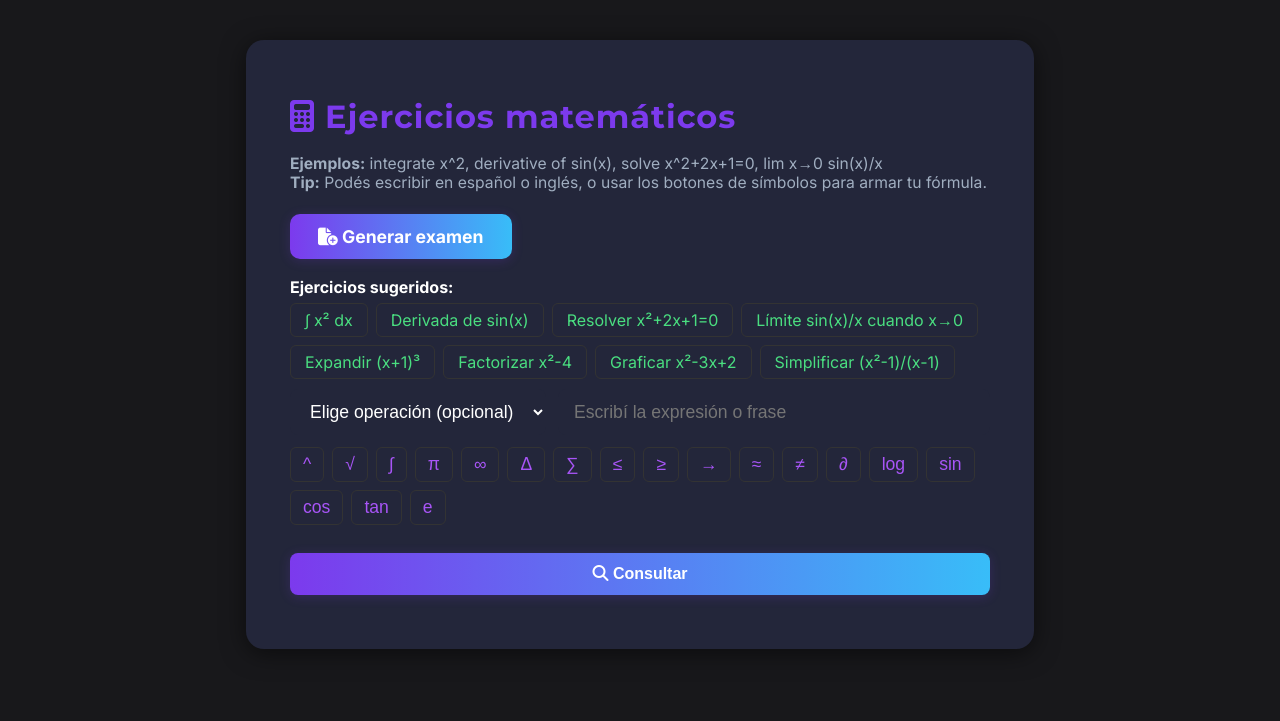
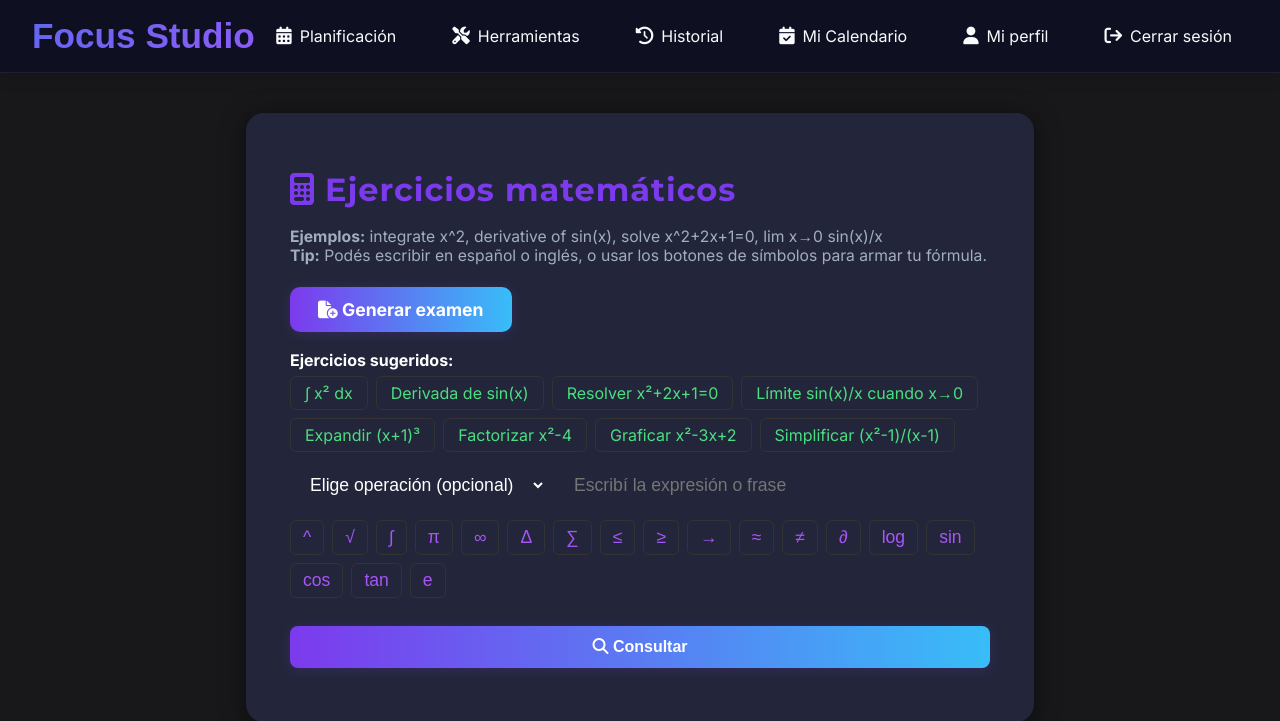
Before and after one commit to Bautiballatore/Focus, a Flask app: page /wolfram in a window 1280 px wide. Shown: the top 721 px of the page. Run offline with Flask 3, Linux system fonts and the light colour scheme; a user stored in the database is signed in.

Commit message:
✨ Estandarizar navbar y arreglar favicon - Navbar unificada en base.html y wolfram.html - Context processor con logs de debug - Ruta /favicon.ico para evitar errores 404 - Mejoras en autenticación y templates

```diff
--- a/Templates/wolfram.html
+++ b/Templates/wolfram.html
@@ -140,6 +140,144 @@
             padding: 12px 16px;
             margin-top: 18px;
         }
+
+        /* Enhanced Navbar */
+        .navbar {
+            display: flex;
+            justify-content: space-between;
+            align-items: center;
+            padding: 16px 32px;
+            background: rgba(15, 15, 35, 0.95);
+            backdrop-filter: blur(20px);
+            border-bottom: 1px solid rgba(148, 163, 184, 0.1);
+            position: sticky;
+            top: 0;
+            z-index: 1000;
+            box-shadow: 0 4px 16px rgba(0, 0, 0, 0.15);
+            transition: all 0.3s ease;
+        }
+
+        .navbar-brand {
+            font-family: 'Poppins', sans-serif;
+            font-size: 2.2rem;
+            font-weight: 800;
+            background: linear-gradient(135deg, #6366f1 0%, #8b5cf6 100%);
+            background-clip: text;
+            -webkit-background-clip: text;
+            color: transparent;
+            text-decoration: none;
+            transition: all 0.3s ease;
+            position: relative;
+        }
+
+        .navbar-brand::after {
+            content: '';
+            position: absolute;
+            bottom: -2px;
+            left: 0;
+            width: 0;
+            height: 2px;
+            background: linear-gradient(135deg, #6366f1 0%, #8b5cf6 100%);
+            transition: width 0.3s ease;
+        }
+
+        .navbar-brand:hover::after {
+            width: 100%;
+        }
+
+        .navbar-nav {
+            display: flex;
+            align-items: center;
+            gap: 24px;
+        }
+
+        .navbar-nav a {
+            color: #f8fafc;
+            text-decoration: none;
+            font-weight: 500;
+            padding: 8px 16px;
+            border-radius: 8px;
+            transition: all 0.3s ease;
+            position: relative;
+            display: flex;
+            align-items: center;
+            gap: 8px;
+        }
+
+        .navbar-nav a::before {
+            content: '';
+            position: absolute;
+            top: 0;
+            left: 0;
+            right: 0;
+            bottom: 0;
+            background: linear-gradient(135deg, #6366f1 0%, #8b5cf6 100%);
+            border-radius: 8px;
+            opacity: 0;
+            transition: opacity 0.3s ease;
+            z-index: -1;
+        }
+
+        .navbar-nav a:hover {
+            color: white;
+            transform: translateY(-2px);
+            box-shadow: 0 0 20px rgba(99, 102, 241, 0.3);
+        }
+
+        .navbar-nav a:hover::before {
+            opacity: 1;
+        }
+
+        .navbar-nav a i {
+            font-size: 1.1em;
+        }
+
+        /* Dropdown Menu */
+        .dropdown {
+            position: relative;
+        }
+
+        .dropdown-toggle {
+            cursor: pointer;
+        }
+
+        .dropdown-menu {
+            position: absolute;
+            top: 100%;
+            left: 0;
+            background: #1a1a2e;
+            border: 1px solid rgba(148, 163, 184, 0.1);
+            border-radius: 12px;
+            box-shadow: 0 8px 32px rgba(0, 0, 0, 0.2);
+            min-width: 200px;
+            opacity: 0;
+            visibility: hidden;
+            transform: translateY(-10px);
+            transition: all 0.3s ease;
+            z-index: 1001;
+        }
+
+        .dropdown:hover .dropdown-menu {
+            opacity: 1;
+            visibility: visible;
+            transform: translateY(0);
+        }
+
+        .dropdown-menu a {
+            display: block;
+            padding: 12px 16px;
+            border-radius: 0;
+            border-bottom: 1px solid rgba(148, 163, 184, 0.1);
+        }
+
+        .dropdown-menu a:last-child {
+            border-bottom: none;
+        }
+
+        /* Ajustar el body para la navbar */
+        body {
+            padding-top: 0;
+        }
     </style>
     <script>
         function insertSymbol(symbol) {
@@ -154,6 +292,53 @@
     </script>
 </head>
 <body>
+    <!-- Navigation Bar -->
+    <nav class="navbar">
+        <a href="{{ url_for('index') }}" class="navbar-brand">Focus Studio</a>
+        <div class="navbar-nav">
+            <a href="{{ url_for('planificacion') }}">
+                <i class="fa-solid fa-calendar-days"></i> Planificación
+            </a>
+            <div class="dropdown">
+                <a href="#" class="dropdown-toggle">
+                    <i class="fa-solid fa-tools"></i> Herramientas
+                </a>
+                <div class="dropdown-menu">
+                    <a href="{{ url_for('generar') }}">
+                        <i class="fa-solid fa-file-lines"></i> Generar exámenes
+                    </a>
+                    <a href="{{ url_for('wolfram_query') }}">
+                        <i class="fa-solid fa-calculator"></i> Ejercicios matemáticos
+                    </a>
+                    <a href="{{ url_for('como_funciona') }}">
+                        <i class="fa-solid fa-question-circle"></i> Cómo funciona
+                    </a>
+                </div>
+            </div>
+            {% if current_user.is_authenticated %}
+                <a href="{{ url_for('historial') }}">
+                    <i class="fa-solid fa-history"></i> Historial
+                </a>
+                <a href="{{ url_for('mi_calendario') }}">
+                    <i class="fa-solid fa-calendar-check"></i> Mi Calendario
+                </a>
+                <a href="{{ url_for('perfil') }}">
+                    <i class="fa-solid fa-user"></i> Mi perfil
+                </a>
+                <a href="{{ url_for('logout') }}">
+                    <i class="fa-solid fa-arrow-right-from-bracket"></i> Cerrar sesión
+                </a>
+            {% else %}
+                <a href="{{ url_for('login') }}">
+                    <i class="fa-solid fa-right-to-bracket"></i> Iniciar sesión
+                </a>
+                <a href="{{ url_for('registro') }}">
+                    <i class="fa-solid fa-user-plus"></i> Registrarse
+                </a>
+            {% endif %}
+        </div>
+    </nav>
+
     <div class="container">
         <h1><i class="fa-solid fa-calculator"></i> Ejercicios matemáticos</h1>
         <div class="sugerencias">
--- a/app.py
+++ b/app.py
@@ -38,24 +38,28 @@ app.config['SESSION_COOKIE_DOMAIN'] = None  # No restringir dominio
 @app.context_processor
 def inject_user():
     """Inyectar información del usuario en todos los templates"""
-    if is_authenticated():
-        current_user = get_current_user()
-
+    # Verificar directamente la sesión de Flask
+    has_user_id = 'user_id' in session
+    has_user_email = 'user_email' in session
+    is_auth = has_user_id and has_user_email
+
+    print(f"🔍 Context processor - has_user_id: {has_user_id}, has_user_email: {has_user_email}, is_auth: {is_auth}")
+
+    if is_auth:
         # Obtener información adicional del usuario desde Supabase
         try:
             if supabase:
-                # Obtener datos del usuario desde la tabla usuarios
-                user_response = supabase.table('usuarios').select('*').eq('id', current_user['id']).execute()
+                user_response = supabase.table('usuarios').select('*').eq('id', session.get('user_id')).execute()
                 if user_response.data:
                     user_data = user_response.data[0]
                     return {
                         'current_user': {
-                            'id': current_user['id'],
-                            'email': current_user['email'],
-                            'nombre': current_user['nombre'],
+                            'id': session.get('user_id'),
+                            'email': session.get('user_email'),
+                            'nombre': session.get('user_nombre'),
                             'fecha_registro': datetime.fromisoformat(user_data.get('fecha_registro', datetime.utcnow().isoformat()).replace('Z', '+00:00')),
                             'como_nos_conociste': user_data.get('como_nos_conociste'),
-                            'uso_plataforma': user_data.get('plataforma_uso'),
+                            'plataforma_uso': user_data.get('plataforma_uso'),
                             'preguntas_completadas': user_data.get('preguntas_completadas', 0),
                             'total_examenes_rendidos': user_data.get('total_examenes_rendidos', 0),
                             'correctas_total': user_data.get('correctas_total', 0),
@@ -69,14 +73,15 @@ def inject_user():
             print(f"Error obteniendo datos del usuario para template: {e}")
 
         # Fallback si no se pueden obtener los datos adicionales
+        print(f"🔄 Context processor - Fallback para usuario: {session.get('user_email')}")
         return {
             'current_user': {
-                'id': current_user['id'],
-                'email': current_user['email'],
-                'nombre': current_user['nombre'],
+                'id': session.get('user_id'),
+                'email': session.get('user_email'),
+                'nombre': session.get('user_nombre'),
                 'fecha_registro': datetime.utcnow(),
                 'como_nos_conociste': None,
-                'uso_plataforma': None,
+                'plataforma_uso': None,
                 'preguntas_completadas': 0,
                 'total_examenes_rendidos': 0,
                 'correctas_total': 0,
@@ -87,6 +92,7 @@ def inject_user():
             }
         }
 
+    print(f"❌ Context processor - Usuario no autenticado")
     return {
         'current_user': {
             'is_authenticated': False
@@ -115,6 +121,10 @@ app_id = "AV6EGRRK9V"
 @app.route("/")
 def index():
     return render_template("index.html")
+
+@app.route("/favicon.ico")
+def favicon():
+    return redirect(url_for('static', filename='favicon.ico'))
 
 # =====================================================
 # NUEVAS RUTAS DE AUTENTICACIÓN CON SUPABASE AUTH
--- a/resultados.json
+++ b/resultados.json
@@ -66,3 +66,4 @@
 {"correctas": 0, "parciales": 0, "incorrectas": 2, "total": 2, "nota": 0.0, "tiempo_total": 14.78, "tiempos_por_pregunta": [5.21, 3.19], "feedback_general": "Te recomendamos enfocarte en desarrollar respuestas completas y detalladas que aborden todos los puntos clave de la pregunta. Es importante relacionar los conceptos te\u00f3ricos con ejemplos pr\u00e1cticos para demostrar comprensi\u00f3n. Practica la redacci\u00f3n clara y estructurada para comunicar efectivamente tus ideas."}
 {"correctas": 0, "parciales": 0, "incorrectas": 2, "total": 2, "nota": 0.0, "tiempo_total": 14.19, "tiempos_por_pregunta": [4.63, 4.19], "feedback_general": "Te recomendamos enfocarte en comprender la influencia de los factores macro y micro en la decisi\u00f3n de localizaci\u00f3n de una industria, as\u00ed como en analizar el papel de la zonificaci\u00f3n y la categorizaci\u00f3n en este proceso. Estudiar ejemplos pr\u00e1cticos te ayudar\u00e1 a entender c\u00f3mo afectan al \u00e9xito empresarial."}
 {"correctas": 2, "parciales": 0, "incorrectas": 1, "total": 3, "nota": 6.67, "tiempo_total": 27.86, "tiempos_por_pregunta": [8.79, 11.94, 3.82], "feedback_general": "Te recomendamos enfocarte en mejorar la memorizaci\u00f3n de datos importante, en este caso, el reconocimiento de r\u00edos fundamentales para Argentina."}
+{"correctas": 0, "parciales": 0, "incorrectas": 5, "total": 5, "nota": 0.0, "tiempo_total": 23.71, "tiempos_por_pregunta": [3.29, 2.28, 2.4, 2.12, 3.82], "feedback_general": "Te recomendamos enfocarte en identificar correctamente qu\u00e9 caracter\u00edsticas de los neum\u00e1ticos inciden en su rendimiento en distintas condiciones, y en comprender las ventajas de tecnolog\u00edas espec\u00edficas como \"run-flat\". Practicar estas \u00e1reas te ayudar\u00e1 a mejorar tus respuestas en futuros ex\u00e1menes. \u00a1Sigue as\u00ed!"}
```
Also changed, not shown: Templates/base.html (+17 -15 lines).
